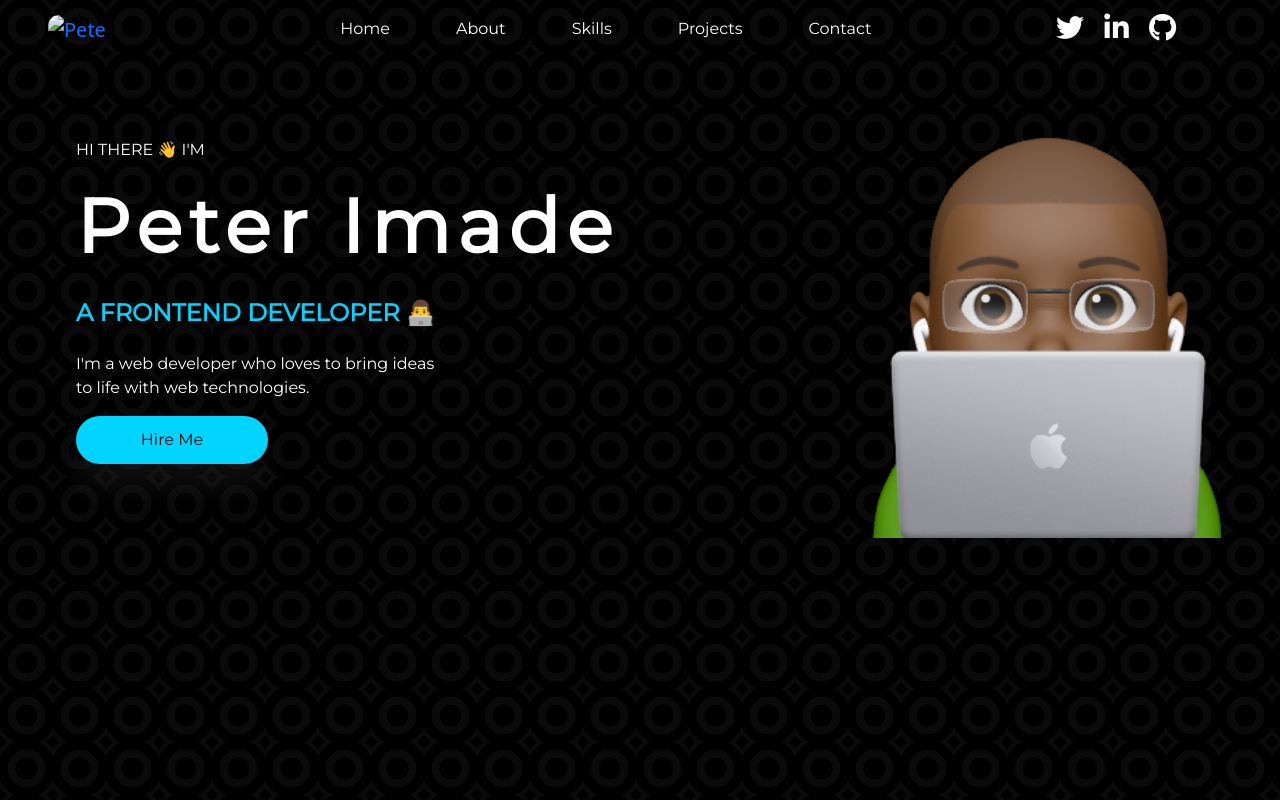
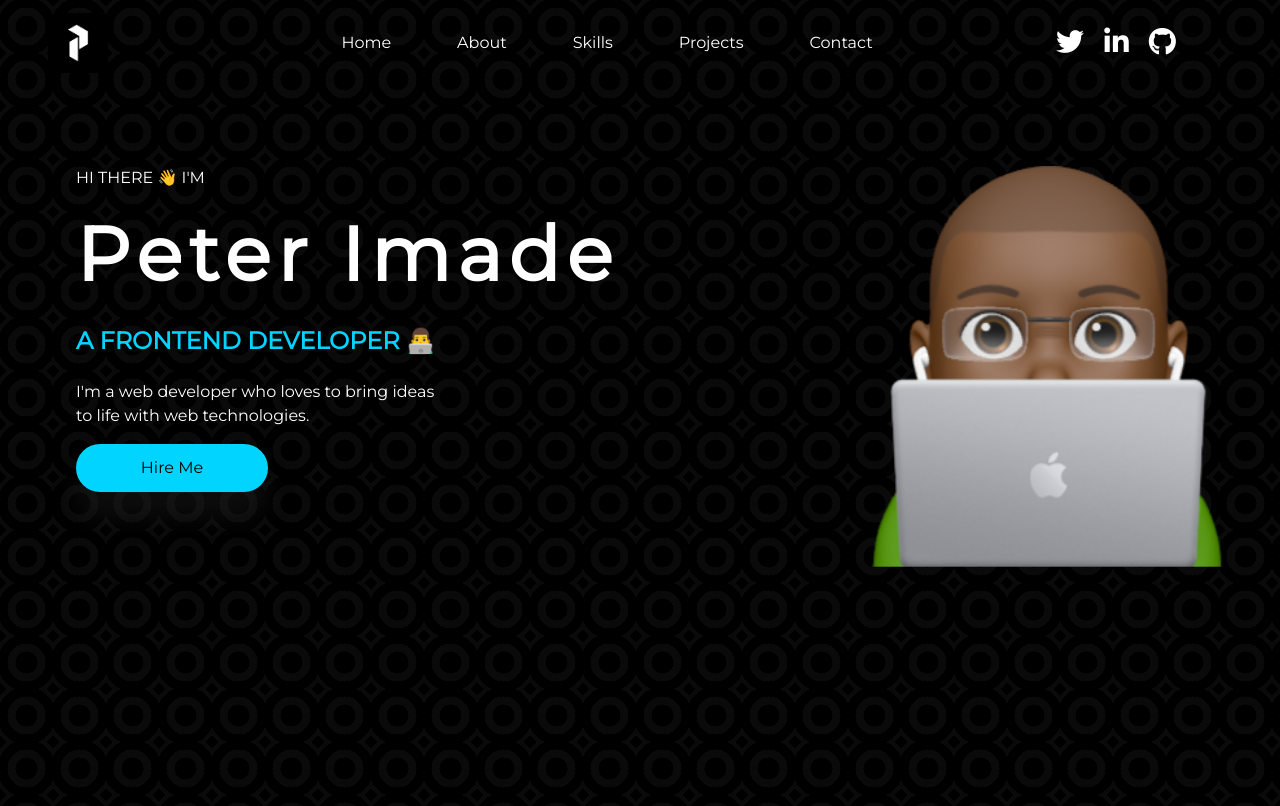
Before and after one commit to Pete5145/portfolio, a plain HTML site: page index.html in a window 1280 px wide. Drawn offline with nearby package versions, Linux system fonts and the light colour scheme; files whose address does not match are found by name.

Commit message:
changed image directory

```diff
--- a/index.html
+++ b/index.html
@@ -17,7 +17,7 @@
   <section class="container">
     <nav class="navbar navbar-expand-lg navbar-transparent bg-transparent">
         <div class="container-fluid">
-          <a class="navbar-brand ms-4" href="index.html"><img src="../assets\images/MyLogo.jpg" alt="Pete" width="60px" style="border-radius: 11px;" ></a>
+          <a class="navbar-brand ms-4" href="index.html"><img src="./images/MyLogo.jpg" alt="Pete" width="60px" style="border-radius: 11px;" ></a>
           <button class="navbar-toggler collapsed d-flex d-lg-none flex-column justify-content-around" type="button" data-bs-toggle="collapse" data-bs-target="#navbarNavAltMarkup" aria-controls="navbarNavAltMarkup" aria-expanded="false" aria-label="Toggle navigation">
             <span class="toggler-icon top-bar"></span>
             <span class="toggler-icon middle-bar"></span>
```
